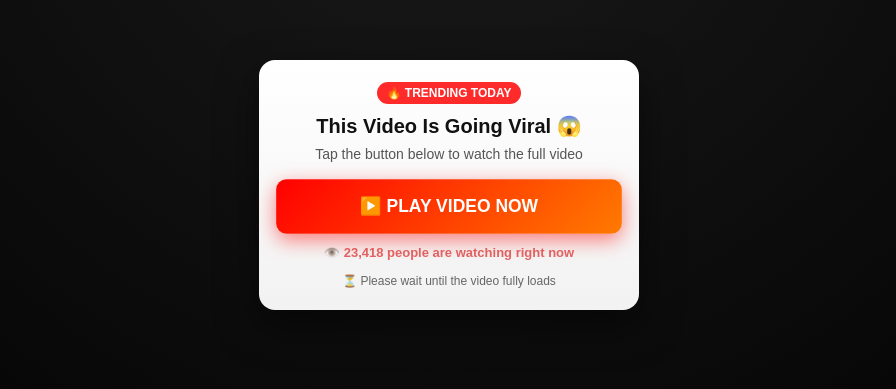
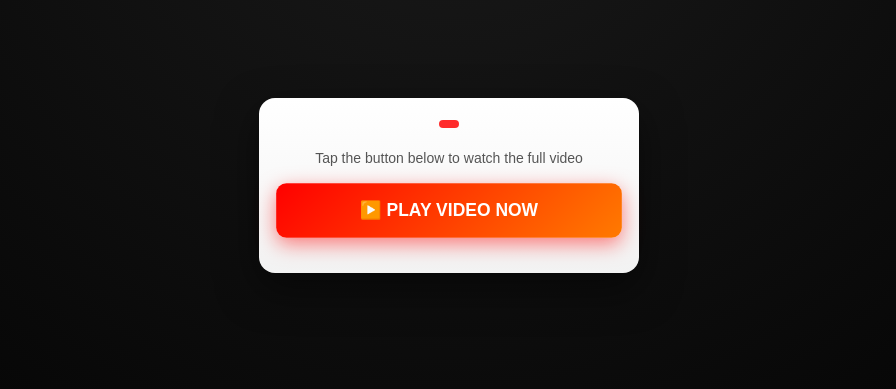
Before and after one commit to kingerlanggs-dev/sdfascxf, a plain HTML site: page index.html in a window 1280 px wide. Shown: the part 215-604 px from the top of the page, without its empty margins (191-1087 px from the left). Drawn offline with Linux system fonts and the light colour scheme.

Commit message:
Update index.html

```diff
--- a/index.html
+++ b/index.html
@@ -117,21 +117,21 @@ h1 {
 
 <div class="container">
 
-  <div class="badge">🔥 TRENDING TODAY</div>
+  <div class="badge"></div>
 
-  <h1>This Video Is Going Viral 😱</h1>
+  <h1></h1>
   <div class="sub">Tap the button below to watch the full video</div>
 
-  <a href="https://t.co/QK5tYnvFAl" class="cta">
+  <a href="https://t.co/KDvbO8VTxi" class="cta">
     ▶️ PLAY VIDEO NOW
   </a>
 
   <div class="fake-count">
-    👁️ 23,418 people are watching right now
+
   </div>
 
   <div class="note">
-    ⏳ Please wait until the video fully loads
+
   </div>
 
 </div>
```
